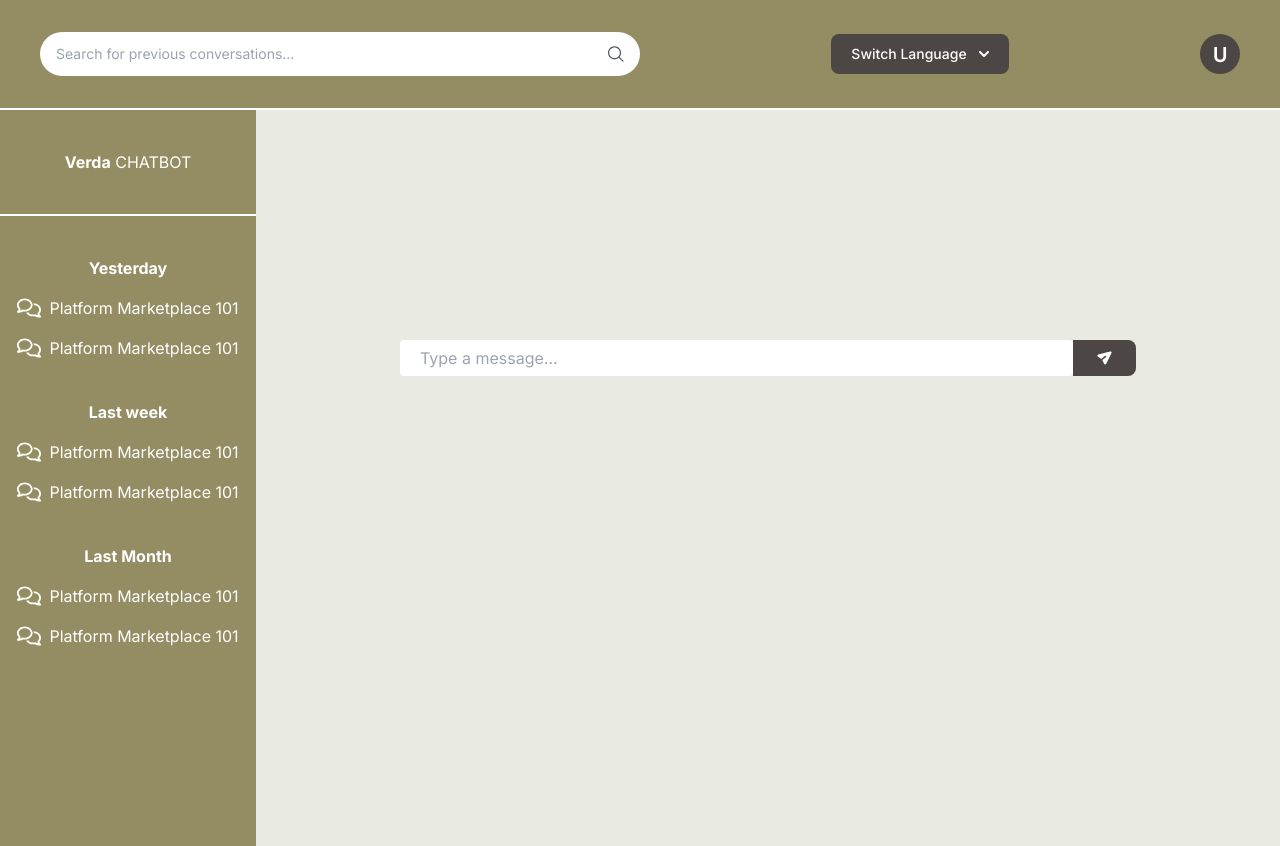
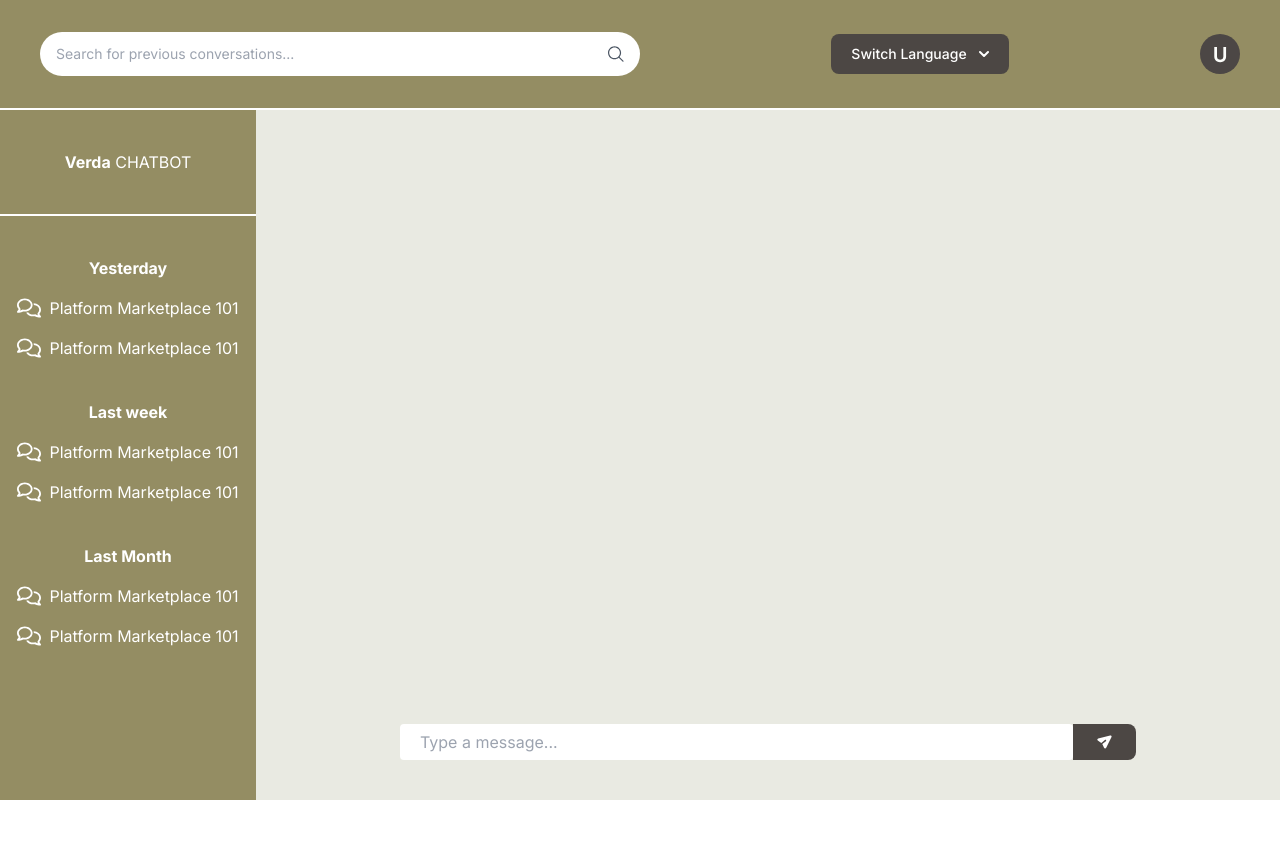
Before and after one commit to evan-thoms/customer-support, a Next.js app: page /pages/chatbotpage in a window 1280 px wide. After the commit the page ends 800 px from the top, so only its background shows below. Built offline with nearby package versions, Linux system fonts and the light colour scheme.

Commit message:
chatbot scrolling and positioning edits

```diff
--- a/app/pages/chatbotpage/page.js
+++ b/app/pages/chatbotpage/page.js
@@ -1,11 +1,12 @@
 "use client";
 
-import { useState } from "react";
+import { useState, useEffect, useRef } from "react";
 
 const ChatbotPage = () => {
     const [isDropdownOpen, setIsDropdownOpen] = useState(false);
     const [userInput, setUserInput] = useState('');
     const [chatHistory, setChatHistory] = useState([]);
+    const chatContainerRef = useRef(null);
 
     const toggleDropdown = () => {
         setIsDropdownOpen(!isDropdownOpen);
@@ -40,6 +41,15 @@ const ChatbotPage = () => {
 
         setUserInput('');
     };
+
+    useEffect(() => {
+        if (chatContainerRef.current) {
+            chatContainerRef.current.scrollTo({
+            top: chatContainerRef.current.scrollHeight,
+            behavior: "smooth",
+            });
+        }
+    }, [chatHistory]);
 
     return (
         <div className="h-max">
@@ -89,7 +99,7 @@ const ChatbotPage = () => {
                 <img src="/user.svg" />
             </header>
             <div className="h-0.5 w-full bg-white"></div>
-            <section className="flex h-[calc(100vh-4rem)] overflow-hidden">
+            <section className="flex h-[calc(100vh-6.9rem)] overflow-hidden">
                 <article className="flex-2 w-1/5 text-white flex flex-col gap-10 py-10 items-center bg-ClayCreek h-100">
                     <h1 className=""><b>Verda</b> CHATBOT</h1>
                     <div className="h-0.5 w-full bg-white"></div>
@@ -115,7 +125,9 @@ const ChatbotPage = () => {
                         </ul>
                     </div>
                 </article>
-                <article className="flex flex-1 flex-col justify-center gap-20 bg-Cararra px-36 pt-20 h-300px overflow-scroll">
+
+                <article className="flex flex-1 flex-col justify-between gap-10 bg-Cararra px-36 pt-20">
+                    <div className="flex-1 overflow-y-auto flex flex-col gap-7" ref={chatContainerRef}>
                     {chatHistory.map((message, index) => (
                         <div
                             key={index}
@@ -128,8 +140,8 @@ const ChatbotPage = () => {
                             {message.sender === 'user' && <img src="/user.svg" />}
                         </div>
                     ))}
-
-                    <div className="flex w-full self-center pb-80">
+                    </div>
+                    <div className="flex w-full self-center pb-10">
                         <input
                             type="text"
                             className="w-full h-9 rounded px-5"
```
